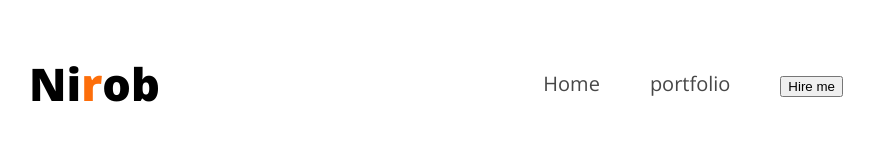
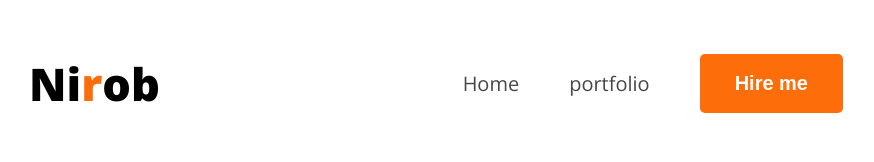
Before and after one commit to nirobdev9/my-portfolio, a plain HTML site: page index.html in a window 1280 px wide. Shown: the whole page, without its empty margins (179-1053 px from the left). Drawn offline with nearby package versions, Linux system fonts and the light colour scheme.

Commit message:
add html

```diff
--- a/index.html
+++ b/index.html
@@ -19,7 +19,7 @@
             <ul>
                 <li><a class="dark2" href="">Home</a></li>
                 <li><a class="dark2" href="">portfolio</a></li>
-                <li><a href=""><button>Hire me</button></a></li>
+                <li><a href=""><button class="btn">Hire me</button></a></li>
             </ul>
         </nav>
 
--- a/style.css
+++ b/style.css
@@ -23,6 +23,15 @@ nav{
 .dark2{
     color: #474747;
 }
+.btn{
+    background-color: #FD6E0A;
+    color: white;
+    border-radius: 5px;
+    font-size: 20px;
+    font-weight: bold;
+    padding: 18px 35px;
+    border: none;
+}
 
 
 .nav-title{
@@ -39,4 +48,5 @@ nav li a{
 }
 nav ul{
     display: flex;
+    align-items: center;
 }
```
